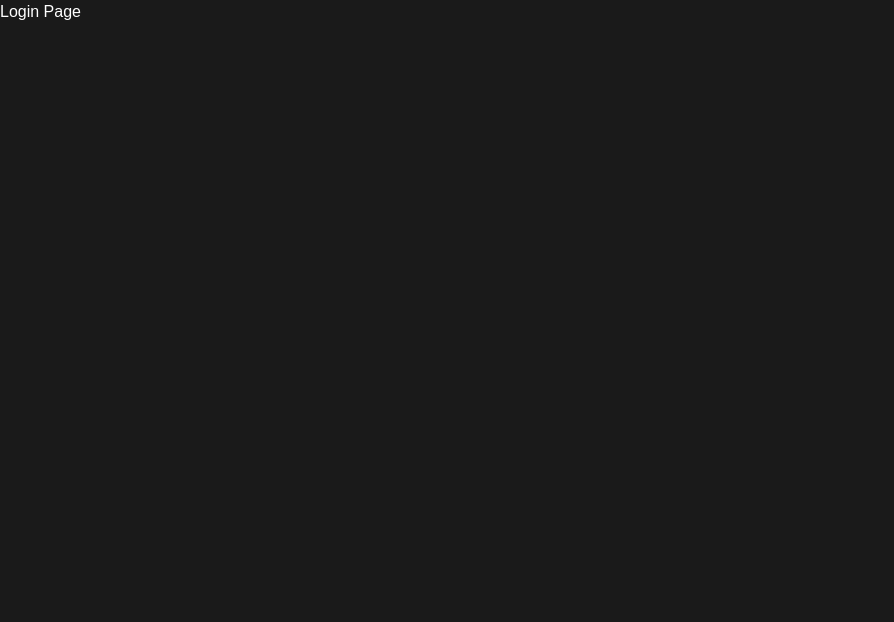
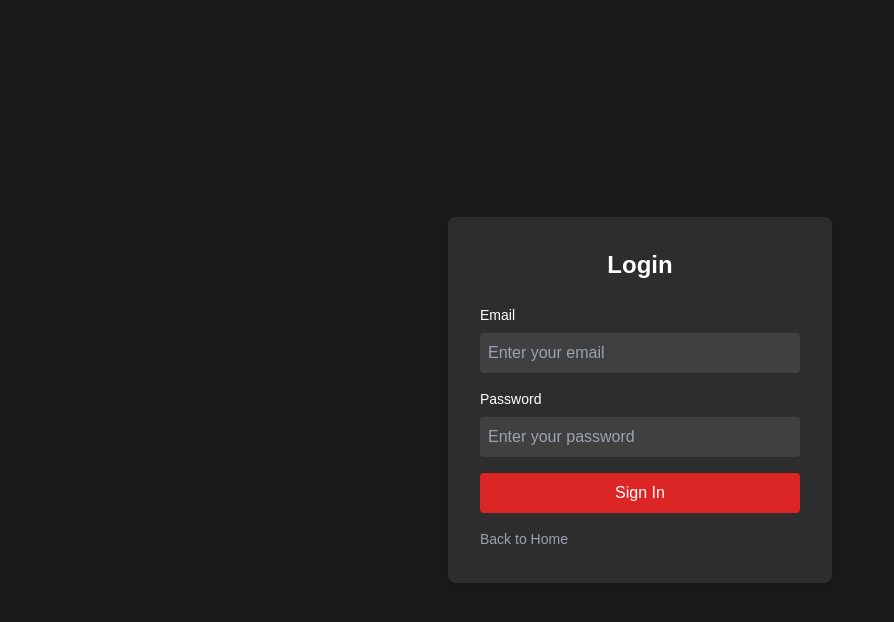
Before and after one commit to Goshenko/Anatomics, a React (Vite) app: page /login in a window 1280 px wide. Shown: the top 622 px of the page, without its empty margins (0-894 px from the left). Built offline with nearby package versions, Linux system fonts and the light colour scheme; a web font is replaced by a local one.

Commit message:
Fixed Login Page Not Showing

```diff
--- a/src/app.jsx
+++ b/src/app.jsx
@@ -1,7 +1,7 @@
 import React from 'react';
 import { Routes, Route } from 'react-router-dom';
 import LandingPage from './pages/LandingPage';
-import Login from './components/Login';
+import Login from './pages/Login';
 
 function App() {
   return (
--- a/src/components/Login.jsx
+++ /dev/null
@@ -1,11 +0,0 @@
-import React from 'react';
-
-function Login() {
-  return (
-    <div>
-      <h1>Login Page</h1>
-    </div>
-  );
-}
-
-export default Login;
```
